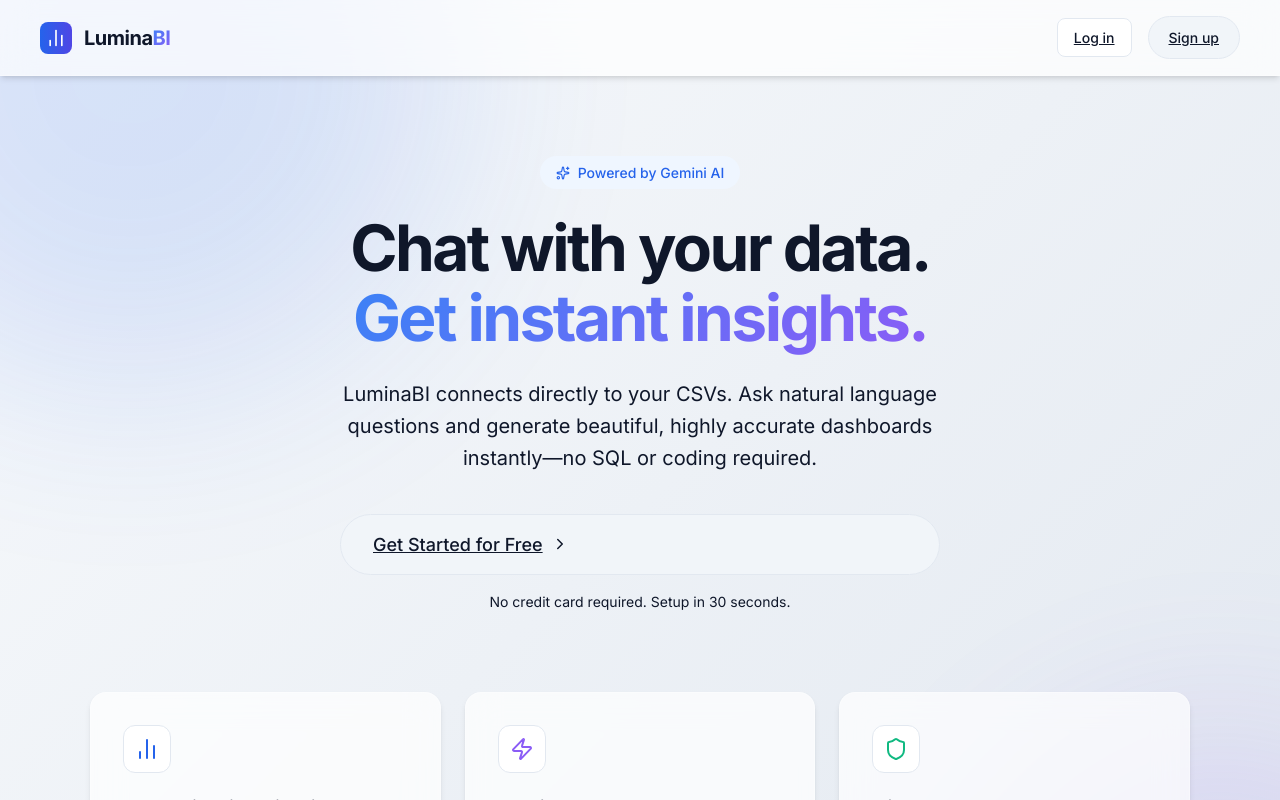
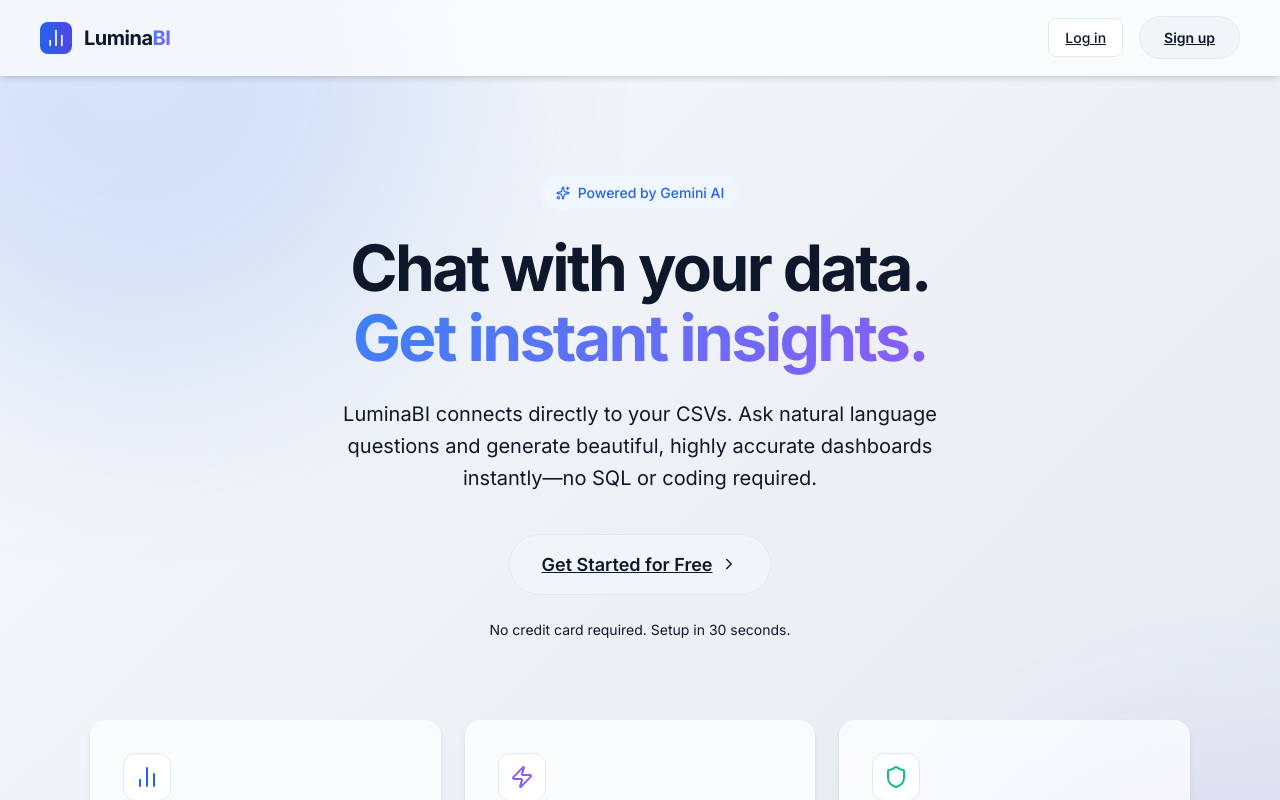
Before and after one commit to Himanshujha25/LuminaBI, a React (Vite) app in the folder client/: page / in a window 1280 px wide. Shown: the top 800 px of the page. Built offline with nearby package versions, Linux system fonts and the light colour scheme.

Commit message:
feat: add initial styling for the header component and home page layout.

```diff
--- a/client/src/components/Header.css
+++ b/client/src/components/Header.css
@@ -97,16 +97,17 @@
 .btn-primary {
   display: flex;
   align-items: center;
+  justify-content: center;
   gap: 8px;
   background: var(--surface-hover);
   color: var(--text-primary);
   border: 1px solid var(--border-color);
-  padding: 10px 20px;
+  padding: 10px 24px;
   border-radius: 9999px;
-  font-weight: 500;
+  font-weight: 600;
   font-size: 14px;
   cursor: pointer;
-  transition: all 0.2s ease;
+  transition: all 0.2s cubic-bezier(0.4, 0, 0.2, 1);
 }
 
 .btn-primary:hover {
--- a/client/src/pages/Home.css
+++ b/client/src/pages/Home.css
@@ -48,9 +48,27 @@
   flex-direction: column;
   align-items: center;
   justify-content: center;
-  padding: 80px 24px;
+  padding: 100px 24px;
   text-align: center;
+  position: relative;
+  z-index: 10;
 }
+
+.hero-content {
+  max-width: 800px;
+  display: flex;
+  flex-direction: column;
+  align-items: center;
+}
+
+.hero-cta {
+  display: flex;
+  flex-direction: column;
+  align-items: center;
+  gap: 8px;
+  width: 100%;
+}
+
 
 .badge {
   display: inline-flex;
@@ -84,6 +102,9 @@
 .btn-large {
   padding: 16px 32px;
   font-size: 18px;
+  justify-content: center;
+  min-width: 240px;
+  width: fit-content;
 }
 
 .credit {
```
